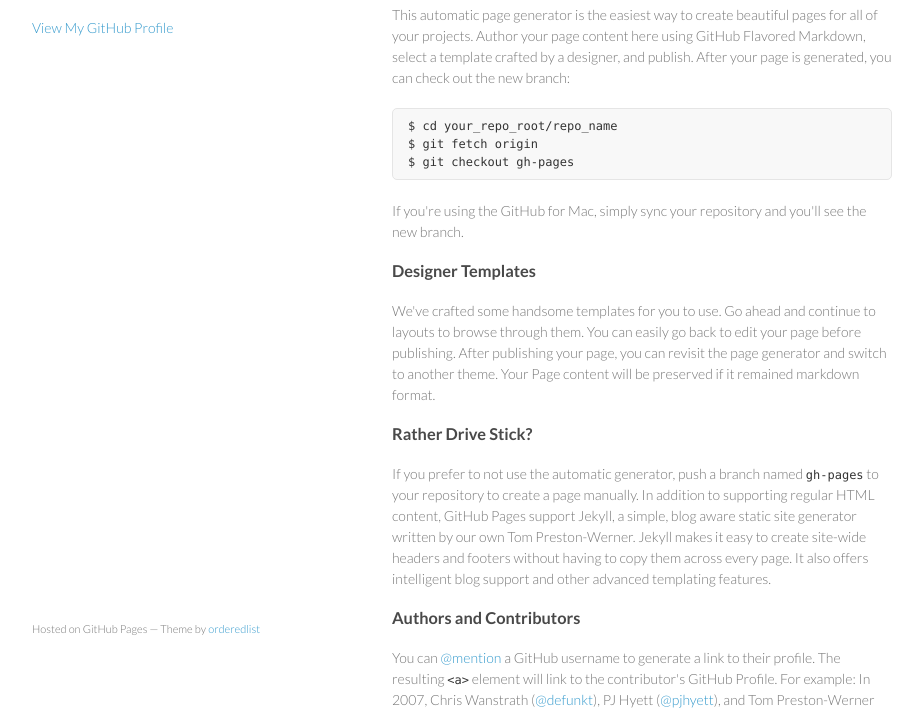
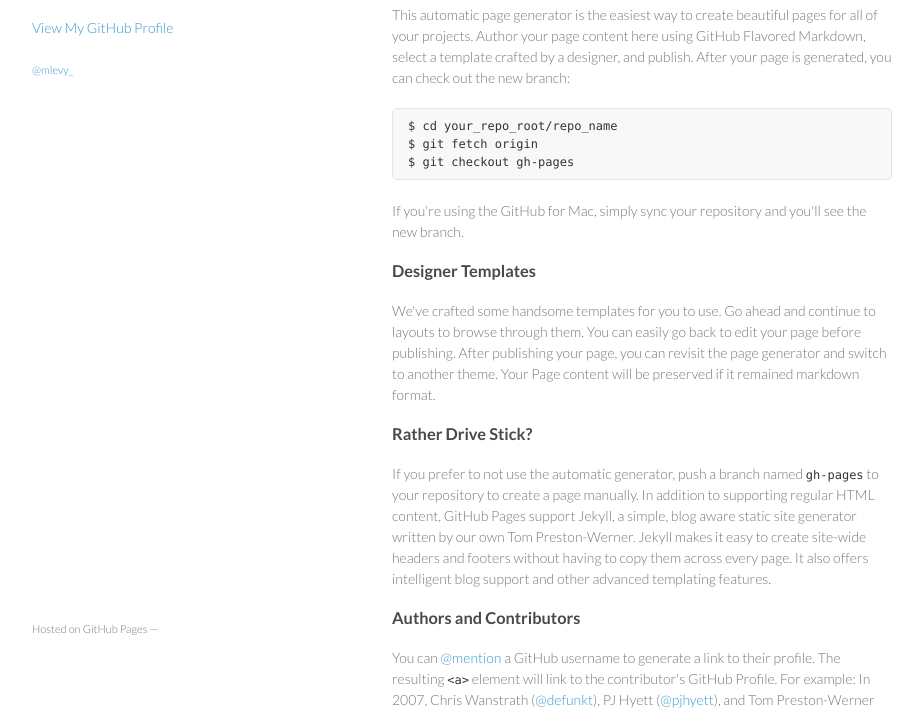
Before and after one commit to emdoubleyouel/emdoubleyouel.github.io, a plain HTML site: page index.html in a window 1280 px wide. Shown: the part 92-802 px from the top of the page, without its empty margins (178-1101 px from the left). Drawn offline with Linux system fonts and the light colour scheme.

Commit message:
update index.html
added twitter

```diff
--- a/index.html
+++ b/index.html
@@ -20,6 +20,7 @@
 
 
         <p class="view"><a href="https://github.com/emdoubleyouel">View My GitHub Profile</a></p>
+        <p><small><a href="https://twitter.com/mlevy_">@mlevy_</a></small></p>
 
       </header>
       <section>
@@ -56,7 +57,7 @@ $ git checkout gh-pages
 <p>Having trouble with Pages? Check out the documentation at <a href="http://help.github.com/pages">http://help.github.com/pages</a> or contact <a href="mailto:support@github.com">support@github.com</a> and we’ll help you sort it out.</p>
       </section>
       <footer>
-        <p><small>Hosted on GitHub Pages &mdash; Theme by <a href="https://github.com/orderedlist">orderedlist</a></small></p>
+        <p><small>Hosted on GitHub Pages &mdash;</a></small></p>
       </footer>
     </div>
     <script src="javascripts/scale.fix.js"></script>
```
